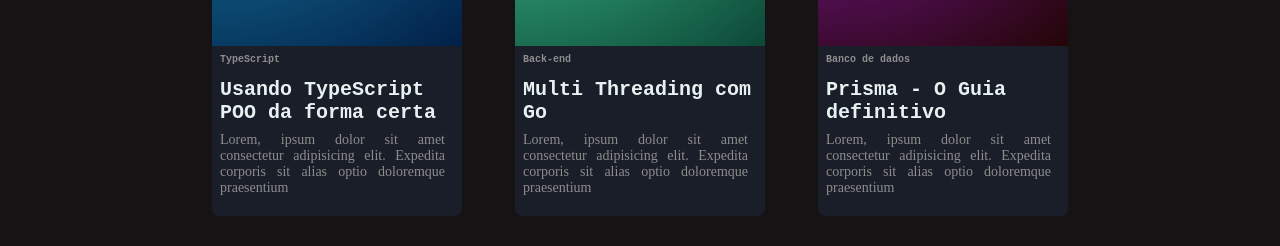
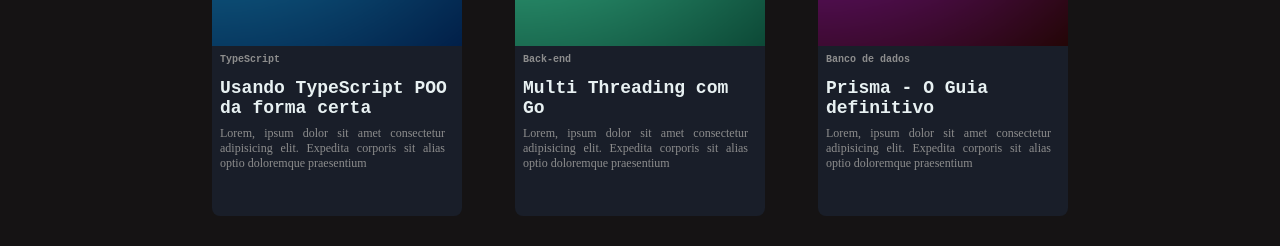
Before and after one commit to Julio-Norberto/Sapphire, a Next.js app: page / in a window 1280 px wide. Shown: the part 702-948 px from the top of the page. Built offline with nearby package versions, Linux system fonts and the light colour scheme.

Commit message:
style: change font-size and add hover effect

```diff
--- a/src/components/PostCard/index.tsx
+++ b/src/components/PostCard/index.tsx
@@ -16,7 +16,7 @@
       </div>
 
       <div className={styles.postCardText}>
-        <h2> { title } </h2>
+        <h2> <a href="#"> { title } </a> </h2>
         <p>
           { summary }
         </p>
--- a/src/styles/PostCard.module.scss
+++ b/src/styles/PostCard.module.scss
@@ -25,17 +25,27 @@
 
 .postCardText {
     h2 {
-        font-size: 20px;
+        font-size: 18px;
         font-weight: bold;
         font-family: 'Courier New', Courier, monospace;
         color: #E8F1F2;
         padding: 8px;
+
+        a {
+            color: #E8F1F2;
+            text-decoration: none;
+        }
+
+        &:hover {
+            text-decoration: underline;
+            cursor: pointer;
+        }
     }
 
     p {
         width: 90%;
         margin-left: 8px;
-        font-size: 14px;
+        font-size: 12px;
         color: #8D8D8D;
         text-align: justify;
     }
```
